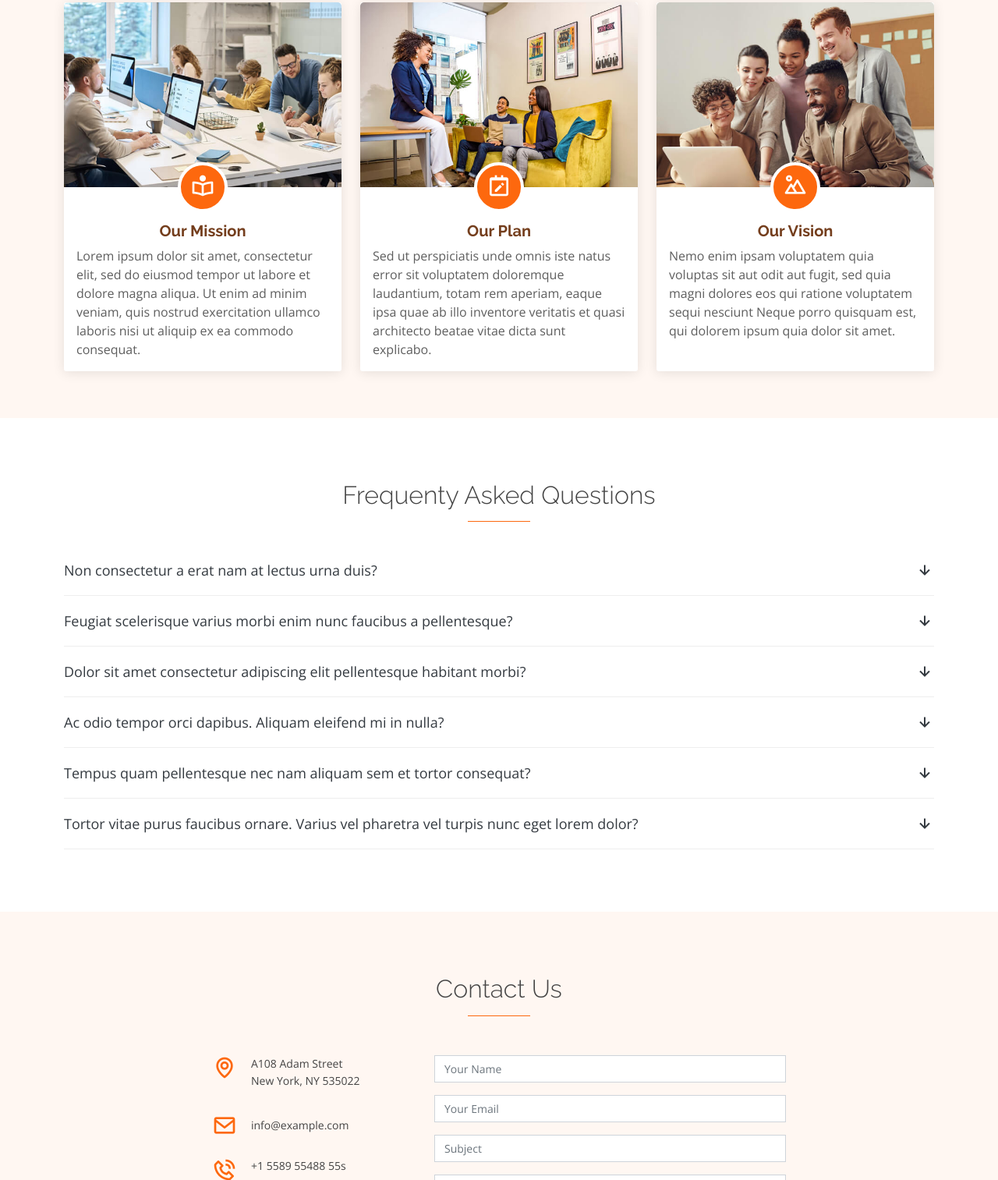
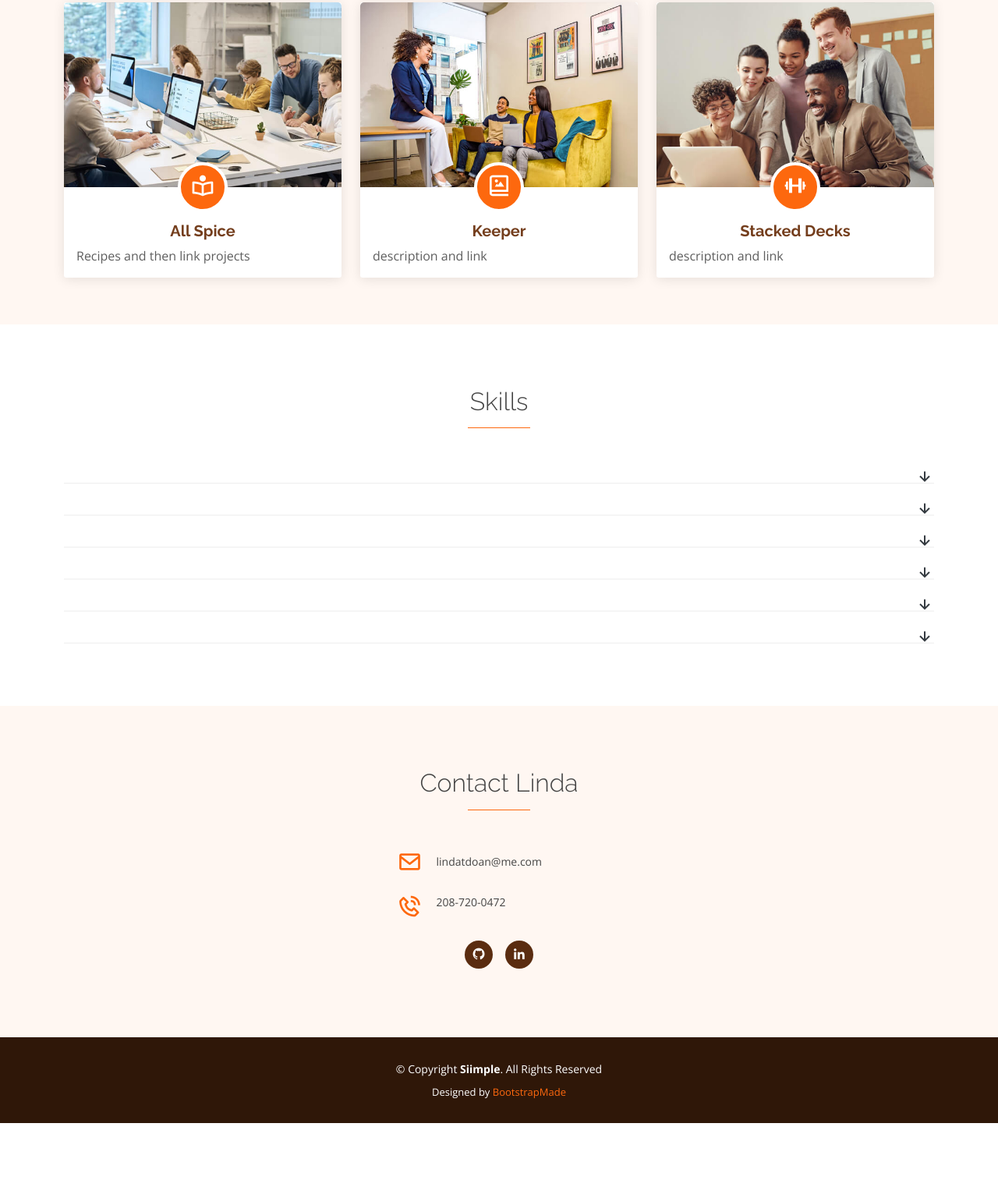
Before and after one commit to Linda-Taing/LandingPage, a plain HTML site: page index.html in a window 1280 px wide. Shown: the part 1287-2800 px from the top of the page at 78% size. After the commit the page ends 2727 px from the top, so only its background shows below. Drawn offline with nearby package versions, Linux system fonts and the light colour scheme.

Commit message:
setting up landing page to add the projects and links.

```diff
--- a/index.html
+++ b/index.html
@@ -5,7 +5,7 @@
   <meta charset="utf-8">
   <meta content="width=device-width, initial-scale=1.0" name="viewport">
 
-  <title>Siimple - Bootstrap Landing Page Template</title>
+  <title>Linda's Landing Page</title>
   <meta content="" name="description">
   <meta content="" name="keywords">
 
@@ -105,24 +105,17 @@
             <img src="assets/img/about-img.jpg" class="img-fluid" alt="">
           </div>
           <div class="col-lg-6 pt-4 pt-lg-0">
-            <h3>Voluptatem dignissimos provident quasi corporis voluptates sit assumenda.</h3>
+            <h3>About Me Section</h3>
             <p class="fst-italic">
-              Lorem ipsum dolor sit amet, consectetur adipiscing elit, sed do eiusmod tempor incididunt ut labore et
-              dolore
-              magna aliqua.
+
             </p>
             <ul>
-              <li><i class="bx bx-check-double"></i> Ullamco laboris nisi ut aliquip ex ea commodo consequat.</li>
-              <li><i class="bx bx-check-double"></i> Duis aute irure dolor in reprehenderit in voluptate velit.</li>
-              <li><i class="bx bx-check-double"></i> Ullamco laboris nisi ut aliquip ex ea commodo consequat. Duis aute
-                irure dolor in reprehenderit in voluptate trideta storacalaperda mastiro dolore eu fugiat nulla
-                pariatur.</li>
+              <li><i class="bx bx-check-double"></i> </li>
+              <li><i class="bx bx-check-double"></i> </li>
+              <li><i class="bx bx-check-double"></i> </li>
             </ul>
             <p>
-              Ullamco laboris nisi ut aliquip ex ea commodo consequat. Duis aute irure dolor in reprehenderit in
-              voluptate
-              velit esse cillum dolore eu fugiat nulla pariatur. Excepteur sint occaecat cupidatat non proident, sunt in
-              culpa qui officia deserunt mollit anim id est laborum
+
             </p>
           </div>
         </div>
@@ -130,7 +123,7 @@
       </div>
     </section><!-- End About Section -->
 
-    <!-- ======= Why Us Section ======= -->
+    <!-- ======= Projects Section ======= -->
     <section id="why-us" class="why-us section-bg">
       <div class="container">
 
@@ -142,10 +135,8 @@
                 <i class="bx bx-book-reader"></i>
               </div>
               <div class="card-body">
-                <h5 class="card-title"><a href="">Our Mission</a></h5>
-                <p class="card-text">Lorem ipsum dolor sit amet, consectetur elit, sed do eiusmod tempor ut labore et
-                  dolore magna aliqua. Ut enim ad minim veniam, quis nostrud exercitation ullamco laboris nisi ut
-                  aliquip ex ea commodo consequat. </p>
+                <h5 class="card-title"><a href="">All Spice</a></h5>
+                <p class="card-text">Recipes and then link projects </p>
               </div>
             </div>
           </div>
@@ -153,13 +144,11 @@
             <div class="card">
               <img src="assets/img/why-us-2.jpg" class="card-img-top" alt="...">
               <div class="card-icon">
-                <i class="bx bx-calendar-edit"></i>
+                <i class="bx bx-photo-album"></i>
               </div>
               <div class="card-body">
-                <h5 class="card-title"><a href="">Our Plan</a></h5>
-                <p class="card-text">Sed ut perspiciatis unde omnis iste natus error sit voluptatem doloremque
-                  laudantium, totam rem aperiam, eaque ipsa quae ab illo inventore veritatis et quasi architecto beatae
-                  vitae dicta sunt explicabo. </p>
+                <h5 class="card-title"><a href="">Keeper</a></h5>
+                <p class="card-text">description and link</p>
               </div>
             </div>
           </div>
@@ -167,103 +156,85 @@
             <div class="card">
               <img src="assets/img/why-us-3.jpg" class="card-img-top" alt="...">
               <div class="card-icon">
-                <i class="bx bx-landscape"></i>
+                <i class="bx bx-dumbbell"></i>
               </div>
               <div class="card-body">
-                <h5 class="card-title"><a href="">Our Vision</a></h5>
-                <p class="card-text">Nemo enim ipsam voluptatem quia voluptas sit aut odit aut fugit, sed quia magni
-                  dolores eos qui ratione voluptatem sequi nesciunt Neque porro quisquam est, qui dolorem ipsum quia
-                  dolor sit amet. </p>
+                <h5 class="card-title"><a href="">Stacked Decks</a></h5>
+                <p class="card-text">description and link </p>
               </div>
             </div>
           </div>
         </div>
 
       </div>
-    </section><!-- End Why Us Section -->
+    </section><!-- End Project Section -->
 
-    <!-- ======= Frequenty Asked Questions Section ======= -->
+    <!-- ======= Skills  Section ======= -->
     <section class="faq">
       <div class="container">
 
         <div class="section-title">
-          <h2>Frequenty Asked Questions</h2>
+          <h2>Skills</h2>
         </div>
 
         <ul class="faq-list">
 
           <li>
-            <a data-bs-toggle="collapse" class="collapsed" data-bs-target="#faq1">Non consectetur a erat nam at lectus
-              urna duis? <i class="bx bx-down-arrow-alt icon-show"></i><i class="bx bx-x icon-close"></i></a>
+            <a data-bs-toggle="collapse" class="collapsed" data-bs-target="#faq1"><i
+                class="bx bx-down-arrow-alt icon-show"></i><i class="bx bx-x icon-close"></i></a>
             <div id="faq1" class="collapse" data-bs-parent=".faq-list">
               <p>
-                Feugiat pretium nibh ipsum consequat. Tempus iaculis urna id volutpat lacus laoreet non curabitur
-                gravida. Venenatis lectus magna fringilla urna porttitor rhoncus dolor purus non.
+
               </p>
             </div>
           </li>
 
           <li>
-            <a data-bs-toggle="collapse" data-bs-target="#faq2" class="collapsed">Feugiat scelerisque varius morbi enim
-              nunc faucibus a pellentesque? <i class="bx bx-down-arrow-alt icon-show"></i><i
-                class="bx bx-x icon-close"></i></a>
+            <a data-bs-toggle="collapse" data-bs-target="#faq2" class="collapsed"> <i
+                class="bx bx-down-arrow-alt icon-show"></i><i class="bx bx-x icon-close"></i></a>
             <div id="faq2" class="collapse" data-bs-parent=".faq-list">
               <p>
-                Dolor sit amet consectetur adipiscing elit pellentesque habitant morbi. Id interdum velit laoreet id
-                donec ultrices. Fringilla phasellus faucibus scelerisque eleifend donec pretium. Est pellentesque elit
-                ullamcorper dignissim. Mauris ultrices eros in cursus turpis massa tincidunt dui.
+
               </p>
             </div>
           </li>
 
           <li>
-            <a data-bs-toggle="collapse" data-bs-target="#faq3" class="collapsed">Dolor sit amet consectetur adipiscing
-              elit pellentesque habitant morbi? <i class="bx bx-down-arrow-alt icon-show"></i><i
-                class="bx bx-x icon-close"></i></a>
+            <a data-bs-toggle="collapse" data-bs-target="#faq3" class="collapsed"><i
+                class="bx bx-down-arrow-alt icon-show"></i><i class="bx bx-x icon-close"></i></a>
             <div id="faq3" class="collapse" data-bs-parent=".faq-list">
               <p>
-                Eleifend mi in nulla posuere sollicitudin aliquam ultrices sagittis orci. Faucibus pulvinar elementum
-                integer enim. Sem nulla pharetra diam sit amet nisl suscipit. Rutrum tellus pellentesque eu tincidunt.
-                Lectus urna duis convallis convallis tellus. Urna molestie at elementum eu facilisis sed odio morbi quis
+
               </p>
             </div>
           </li>
 
           <li>
-            <a data-bs-toggle="collapse" data-bs-target="#faq4" class="collapsed">Ac odio tempor orci dapibus. Aliquam
-              eleifend mi in nulla? <i class="bx bx-down-arrow-alt icon-show"></i><i class="bx bx-x icon-close"></i></a>
+            <a data-bs-toggle="collapse" data-bs-target="#faq4" class="collapsed"><i
+                class="bx bx-down-arrow-alt icon-show"></i><i class="bx bx-x icon-close"></i></a>
             <div id="faq4" class="collapse" data-bs-parent=".faq-list">
               <p>
-                Dolor sit amet consectetur adipiscing elit pellentesque habitant morbi. Id interdum velit laoreet id
-                donec ultrices. Fringilla phasellus faucibus scelerisque eleifend donec pretium. Est pellentesque elit
-                ullamcorper dignissim. Mauris ultrices eros in cursus turpis massa tincidunt dui.
+
               </p>
             </div>
           </li>
 
           <li>
-            <a data-bs-toggle="collapse" data-bs-target="#faq5" class="collapsed">Tempus quam pellentesque nec nam
-              aliquam sem et tortor consequat? <i class="bx bx-down-arrow-alt icon-show"></i><i
-                class="bx bx-x icon-close"></i></a>
+            <a data-bs-toggle="collapse" data-bs-target="#faq5" class="collapsed"><i
+                class="bx bx-down-arrow-alt icon-show"></i><i class="bx bx-x icon-close"></i></a>
             <div id="faq5" class="collapse" data-bs-parent=".faq-list">
               <p>
-                Molestie a iaculis at erat pellentesque adipiscing commodo. Dignissim suspendisse in est ante in. Nunc
-                vel risus commodo viverra maecenas accumsan. Sit amet nisl suscipit adipiscing bibendum est. Purus
-                gravida quis blandit turpis cursus in
+
               </p>
             </div>
           </li>
 
           <li>
-            <a data-bs-toggle="collapse" data-bs-target="#faq6" class="collapsed">Tortor vitae purus faucibus ornare.
-              Varius vel pharetra vel turpis nunc eget lorem dolor? <i class="bx bx-down-arrow-alt icon-show"></i><i
-                class="bx bx-x icon-close"></i></a>
+            <a data-bs-toggle="collapse" data-bs-target="#faq6" class="collapsed"> <i
+                class="bx bx-down-arrow-alt icon-show"></i><i class="bx bx-x icon-close"></i></a>
             <div id="faq6" class="collapse" data-bs-parent=".faq-list">
               <p>
-                Laoreet sit amet cursus sit amet dictum sit amet justo. Mauris vitae ultricies leo integer malesuada
-                nunc vel. Tincidunt eget nullam non nisi est sit amet. Turpis nunc eget lorem dolor sed. Ut venenatis
-                tellus in metus vulputate eu scelerisque. Pellentesque diam volutpat commodo sed egestas egestas
-                fringilla phasellus faucibus. Nibh tellus molestie nunc non blandit massa enim nec.
+
               </p>
             </div>
           </li>
@@ -273,12 +244,12 @@
       </div>
     </section><!-- End Frequenty Asked Questions Section -->
 
-    <!-- ======= Contact Us Section ======= -->
+    <!-- ======= Contact Me Section ======= -->
     <section id="contact" class="contact section-bg">
       <div class="container">
 
         <div class="section-title">
-          <h2>Contact Us</h2>
+          <h2>Contact Linda</h2>
         </div>
 
         <div class="row justify-content-center">
@@ -286,31 +257,32 @@
           <div class="col-lg-3 col-md-5 mb-5 mb-md-0">
             <div class="info">
               <div class="address">
-                <i class="bx bx-map"></i>
-                <p>A108 Adam Street<br>New York, NY 535022</p>
+                <!-- <i class="bx bx-map"></i> -->
+                <!-- <p><br></p> -->
               </div>
 
               <div class="email">
                 <i class="bx bx-envelope"></i>
-                <p>info@example.com</p>
+                <p>lindatdoan@me.com</p>
               </div>
 
               <div class="phone">
                 <i class="bx bx-phone-call"></i>
-                <p>+1 5589 55488 55s</p>
+                <p>208-720-0472</p>
               </div>
             </div>
 
-            <div class="social-links">
-              <a href="#" class="twitter"><i class="bx bxl-twitter"></i></a>
-              <a href="#" class="facebook"><i class="bx bxl-facebook"></i></a>
-              <a href="#" class="instagram"><i class="bx bxl-instagram"></i></a>
-              <a href="#" class="linkedin"><i class="bx bxl-linkedin"></i></a>
+            <div class="social-links d-flex justify-content-center ">
+              <!-- <a href="" class="twitter"><i class="bx bxl-twitter"></i></a> -->
+              <a href="https://github.com/Linda-Taing" class="github m-2"><i class="bx bxl-github "></i></a>
+              <!-- <a href="#" class="instagram"><i class="bx bxl-instagram"></i></a> -->
+              <a href="https://www.linkedin.com/in/linda-taing/" class="linkedin m-2"><i
+                  class="bx bxl-linkedin"></i></a>
             </div>
 
           </div>
 
-          <div class="col-lg-5 col-md-7">
+          <!-- <div class="col-lg-5 col-md-7">
             <form action="forms/contact.php" method="post" role="form" class="php-email-form">
               <div class="form-group">
                 <input type="text" name="name" class="form-control" id="name" placeholder="Your Name" required>
@@ -331,7 +303,7 @@
               </div>
               <div class="text-center"><button type="submit">Send Message</button></div>
             </form>
-          </div>
+          </div> -->
 
         </div>
 
```
Also changed, not shown: assets/img/hero-bg.jpg.
